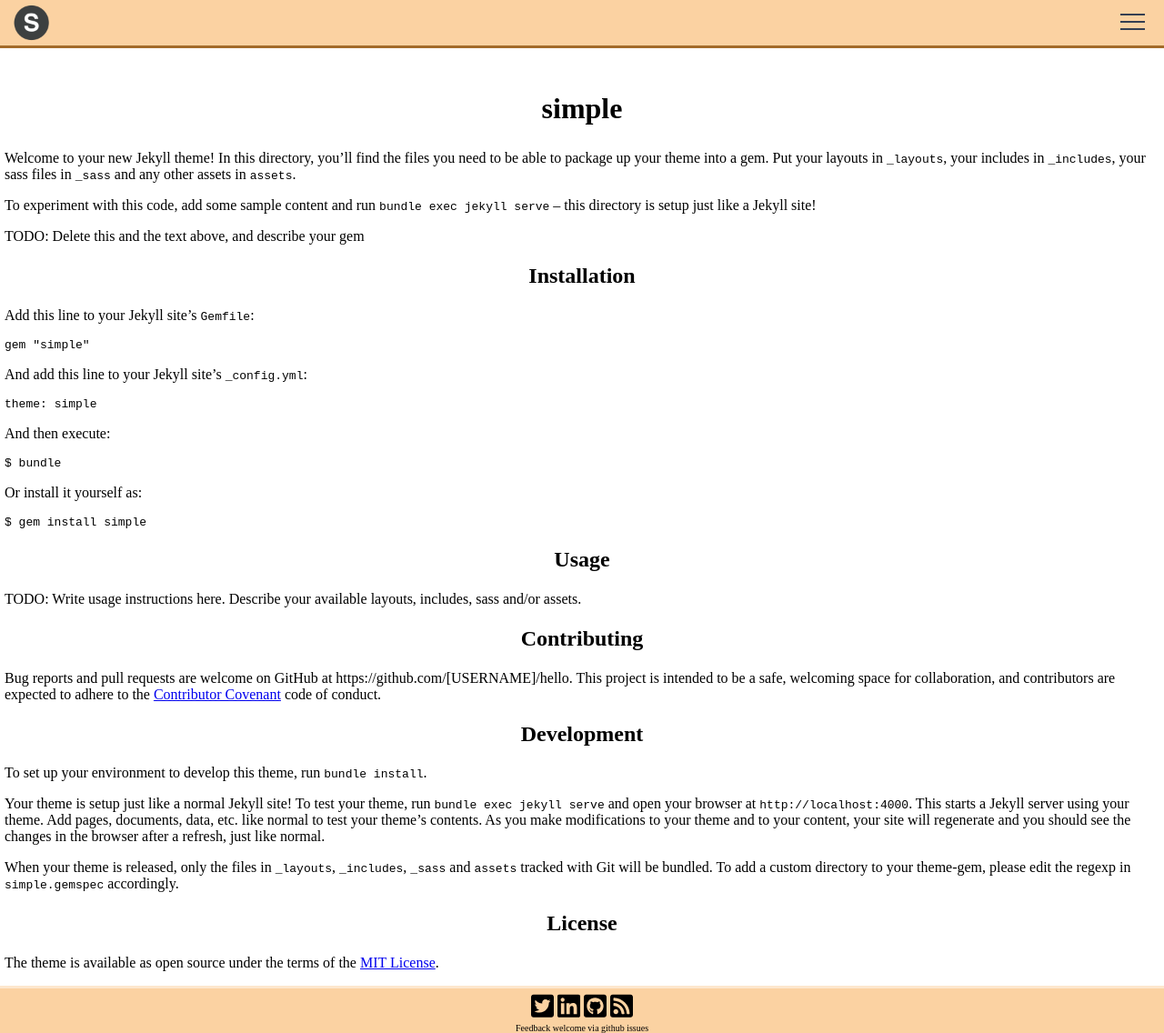
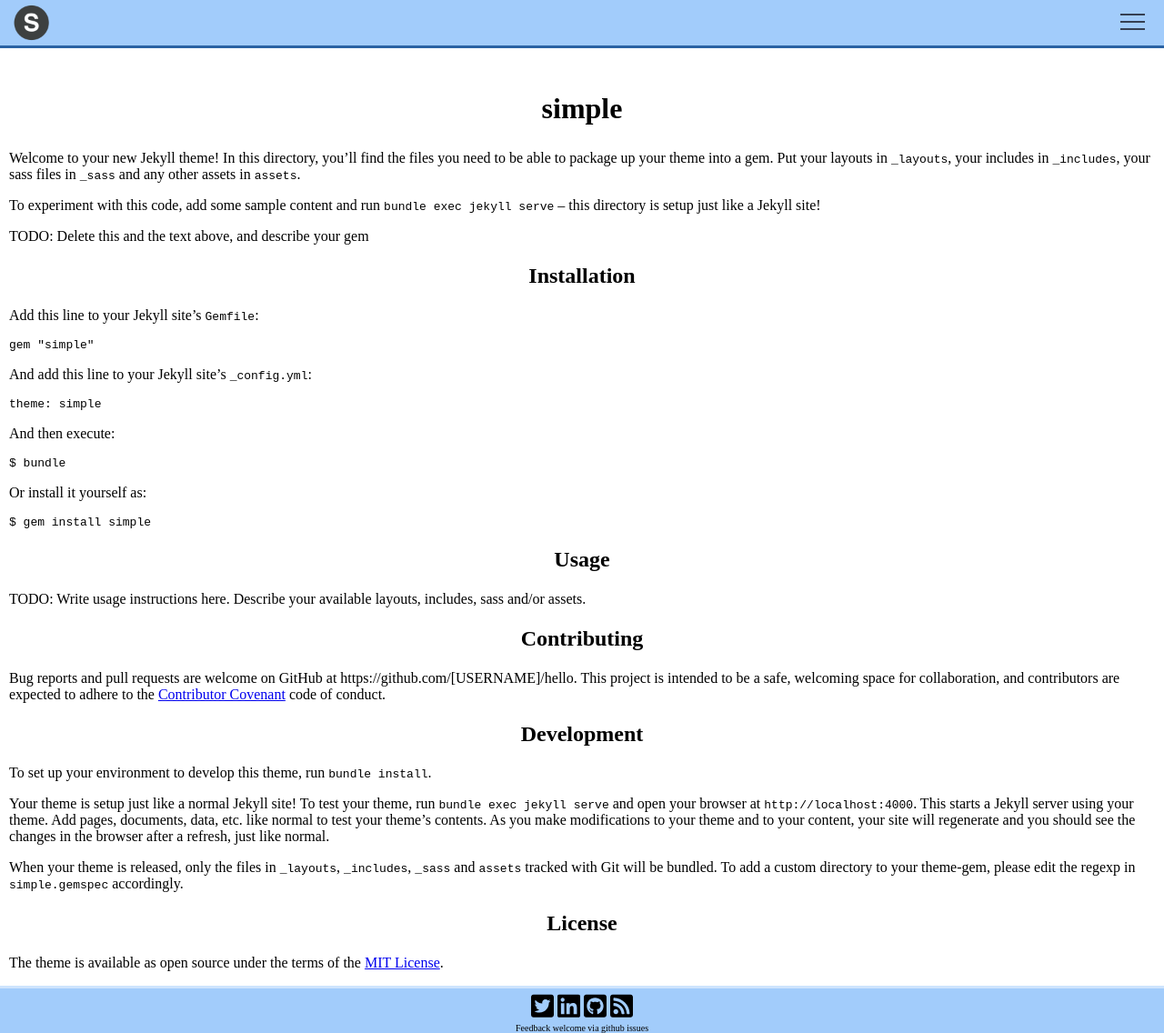
Before and after one commit to sadir/jekyll-sadir, a Jekyll site: the page built from README.md, in a window 1280 px wide. Shown: the whole page at 91% size. Built offline with Jekyll 4.4.1, drawn with Linux system fonts in a browser that asks for light colours; our own code applies the rules of GitHub Pages for plain Markdown files.

Commit message:
Update theme colours

```diff
--- a/_sass/theme.scss
+++ b/_sass/theme.scss
@@ -1,25 +1,25 @@
-$aquafresh: (
-  light: hsl(144%, 66%, 97%),
-  medium: hsl(144%, 66%, 92%),
-  dark: hsl(144%, 66%, 72%),
+$moss: (
+  light: hsl(102%, 71%, 90%),
+  medium: hsl(102%, 71%, 81%),
+  dark: hsl(102%, 71%, 61%),
 );
 $bisque: (
   light: hsl(32%, 92%, 90%),
   medium: hsl(32%, 92%, 81%),
   dark: hsl(32%, 92%, 61%),
 );
-$plum: (
-  light: hsl(339%, 9%, 88%),
-  medium: hsl(339%, 9%, 68%),
-  dark: hsl(339%, 9%, 48%),
+$canary: (
+  light: hsl(52%, 100%, 90%),
+  medium: hsl(52%, 100%, 81%),
+  dark: hsl(52%, 100%, 61%),
 );
 $thistle: (
   light: hsl(327%, 15%, 92%),
   medium: hsl(327%, 15%, 72%),
   dark: hsl(327%, 15%, 52%),
 );
-$light_steel: (
-  light: hsl(245%, 15%, 68%),
-  medium: hsl(245%, 15%, 48%),
-  dark: hsl(245%, 15%, 28%),
+$baby_blue: (
+  light: hsl(212%, 92%, 90%),
+  medium: hsl(212%, 92%, 81%),
+  dark: hsl(212%, 92%, 61%),
 );
--- a/assets/sass/default.scss
+++ b/assets/sass/default.scss
@@ -8,6 +8,6 @@ body {
 }
 
 section {
-  margin-left: 5px;
-  margin-right: 5px;
+  margin-left: 10px;
+  margin-right: 10px;
 }
--- a/assets/sass/footer.scss
+++ b/assets/sass/footer.scss
@@ -3,12 +3,12 @@
 @import "theme";
 
 #footer {
-  background-color: map-get($bisque, medium);
+  background-color: map-get($baby_blue, medium);
   padding-left: 10px;
   padding-right: 10px;
   position: relative;
   border-top-style: outset;
-  border-top-color: map-get($bisque, light);
+  border-top-color: map-get($baby_blue, light);
   padding-top: 5px;
   margin-top: 10px;
 }
--- a/assets/sass/nav.scss
+++ b/assets/sass/nav.scss
@@ -7,10 +7,10 @@ header {
   top: 0px;
   left: 0px;
   position: absolute;
-  background-color: map-get($bisque, medium);
+  background-color: map-get($baby_blue, medium);
   z-index: 99;
   border-bottom-style: outset;
-  border-bottom-color: map-get($bisque, dark);
+  border-bottom-color: map-get($baby_blue, dark);
 }
 
 nav {
@@ -64,11 +64,11 @@ nav {
   position: absolute;
   width: 100%;
   left: 0;
-  background-color: map-get($bisque, light);
+  background-color: map-get($baby_blue, light);
   border-bottom-left-radius: 15px;
   border-bottom-right-radius: 15px;
   border-bottom-style: outset;
-  border-bottom-color: map-get($bisque, medium);
+  border-bottom-color: map-get($baby_blue, medium);
 }
 
 #menu-cross {
```
